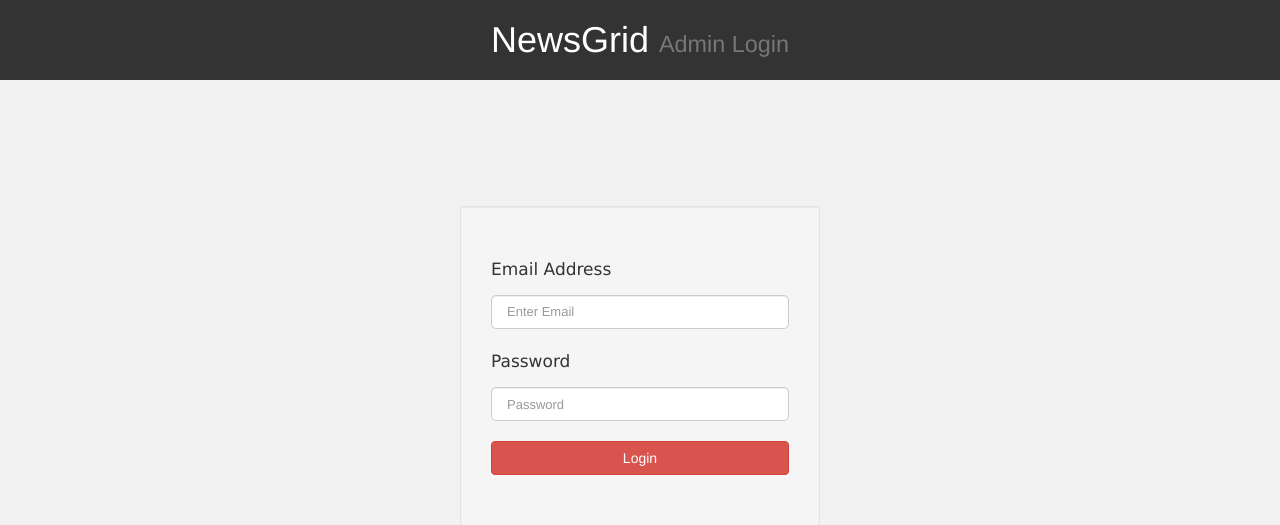
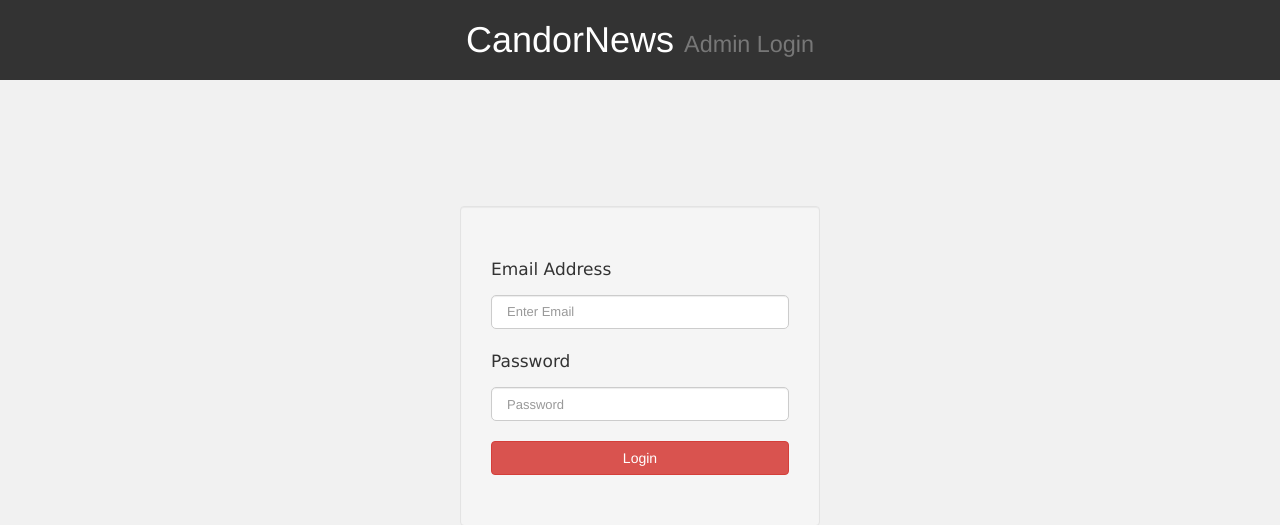
Before and after one commit to jeremy-daa/Candor_News, a PHP site: page /admin/login.php in a window 1280 px wide. Shown: the top 525 px of the page. Run offline with PHP 8.4, Linux system fonts and the light colour scheme.

Commit message:
Finalized Changes

```diff
--- a/admin/login.php
+++ b/admin/login.php
@@ -88,7 +88,7 @@
   <meta charset="utf-8" />
   <meta http-equiv="X-UA-Compatible" content="IE=edge" />
   <meta name="viewport" content="width=device-width, initial-scale=1" />
-  <title>NewsGrid Admin Panel | Login</title>
+  <title>CandorNews Admin Panel | Login</title>
 
   <link rel="stylesheet" href="https://maxcdn.bootstrapcdn.com/bootstrap/3.3.7/css/bootstrap.min.css" />
   <link rel="icon" href="../assets/images/favicon.ico" type="image/x-icon" />
@@ -101,7 +101,7 @@
     <div class="container">
       <div class="row">
         <div class="col-md-12">
-          <h1 class="text-center">NewsGrid <small>Admin Login</small></h1>
+          <h1 class="text-center">CandorNews <small>Admin Login</small></h1>
         </div>
       </div>
     </div>
--- a/includes/nav.inc.php
+++ b/includes/nav.inc.php
@@ -25,6 +25,7 @@
   if(strpos($uri,"index.php") != false){
     $page_title = " Home";
   }
+
 
   // Checking if the page is Login Page
   if(strpos($uri,"login.php") != false){
@@ -98,7 +99,7 @@
   <link rel="icon" href="./assets/images/favicon.ico" type="image/x-icon" />
 
   <!-- TITLE OF THE PAGE -->
-  <title>NewsGrid | The Official News Portal | <?php echo $page_title; ?></title>
+  <title>CandorNews<?php if ($page_title){echo ' | ';}; echo $page_title; ?></title>
 
   <!-- FONTAWESOME LINK -->
   <link rel="stylesheet" href="https://cdnjs.cloudflare.com/ajax/libs/font-awesome/5.13.0/css/all.min.css" />
--- a/user-login.php
+++ b/user-login.php
@@ -82,7 +82,7 @@
     $signupEmail = get_safe_value($_POST['signup-email']);
     $signupPassword = get_safe_value($_POST['signup-password']);
 
-    // Creating new password hash using a strong one-way hashing algorithm => CRYPT_BLOWFISH algorithm
+    // Creating new password hash
     $strg_pass = password_hash($signupPassword,PASSWORD_BCRYPT);
 
     // Check Query to check if the email submitted is present or registered already
```
